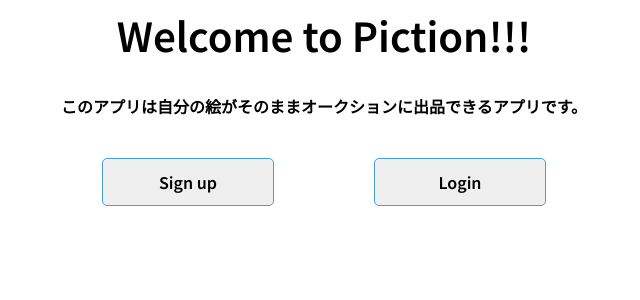
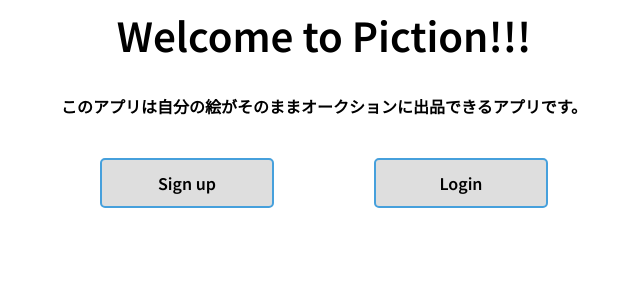
Before and after one commit to tontontoto/Piction, a Flask app: page / in a window 1280 px wide. Shown: the part 299-599 px from the top of the page, without its empty margins (316-956 px from the left). Run offline with Flask 3, Linux system fonts and the light colour scheme; parts of the project's set-up code (start-up, migrations or seed data) failed here and were passed over; some web fonts are replaced.

Commit message:
サインイン、ログインボタン見た目変更

```diff
--- a/static/css/index.css
+++ b/static/css/index.css
@@ -49,8 +49,8 @@
     color: #000000;
     line-height: 36px;
     text-decoration: none;
-    background-color: #efefef;
-    border: 1px solid #46A0DC;
+    background-color: rgb(222, 222, 222);
+    border: 2px solid #46A0DC;
     border-radius: 5px;
     transition: .4s;
 }
```
